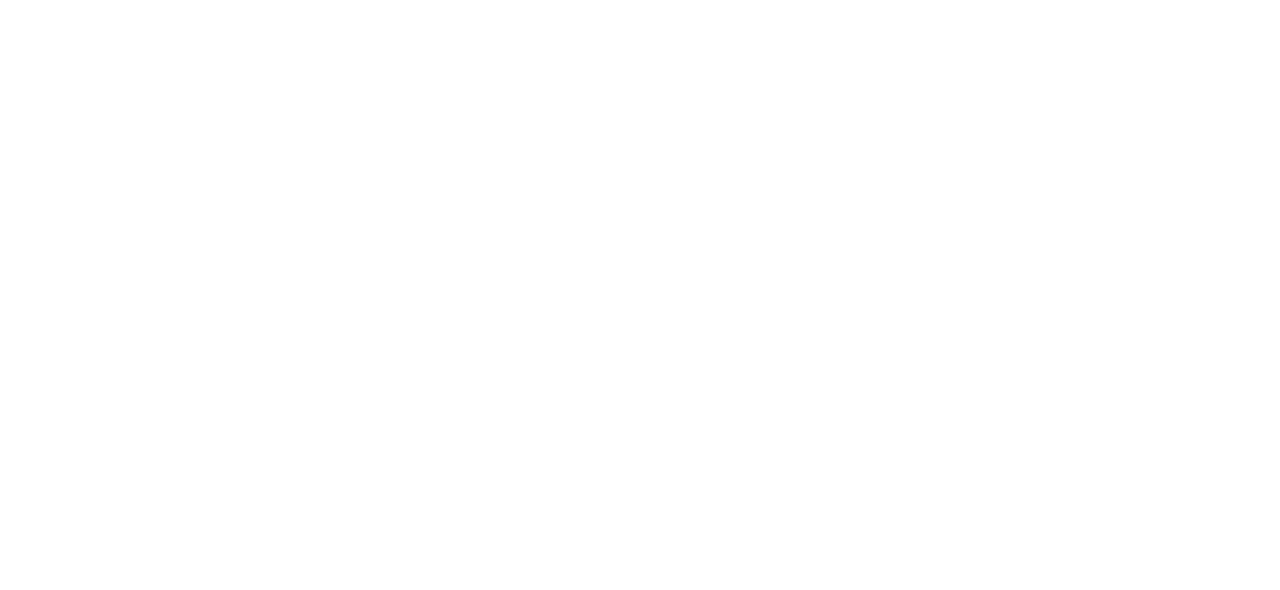
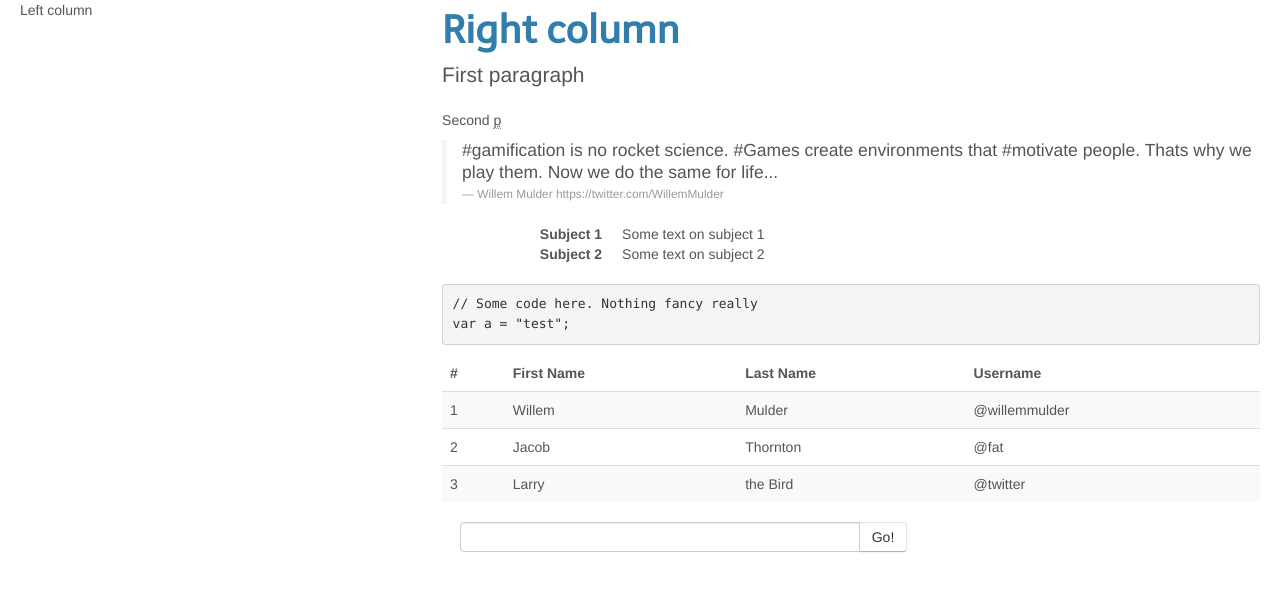
Before and after one commit to willemmulder/Boilerplate.js, a plain HTML site: page index.html in a window 1280 px wide. Drawn offline with nearby package versions, Linux system fonts and the light colour scheme; files that its build step writes are made by us from their sources.

Commit message:
Disable CSS by default. Added some default content.

```diff
--- a/index.html
+++ b/index.html
@@ -4,7 +4,7 @@
 		<link rel="stylesheet" type="text/css" href="static/css/bootstrap.min.css">
 
 		<!-- Serverside LESS -> CSS or just raw CSS -->
-		<link rel="stylesheet" type="text/css" href="static/css/style.css">
+		<!-- <link rel="stylesheet" type="text/css" href="static/css/style.css">-->
 		<!-- / Serverside LESS -> CSS or just raw CSS -->
 
 		<!-- Client side LESS -->
@@ -18,8 +18,70 @@
 		</script>
 	</head>
 	<body>
-		<div class='container'>
-
+		<div class='container-fluid'>
+			<div class="row-fluid">
+				<div class="span4">
+					<p>
+						Left column
+					</p>
+				</div>
+				<div class="span8">
+					<h1>Right column</h1>
+					<p class='lead'>
+						First paragraph
+					</p>
+					<p>
+						Second <abbr title="paragraph">p</abbr>
+					</p>
+					<blockquote>
+						<p>#gamification is no rocket science. #Games create environments that #motivate people. Thats why we play them. Now we do the same for life...</p>
+						<small>Willem Mulder <cite title="twitter">https://twitter.com/WillemMulder</cite></small>
+					</blockquote>
+					<dl class="dl-horizontal">
+						<dt>Subject 1</dt>
+						<dd>Some text on subject 1</dd>
+						<dt>Subject 2</dt>
+						<dd>Some text on subject 2</dd>
+					</dl>
+					<pre>
+// Some code here. Nothing fancy really
+var a = "test";</pre>
+					<table class="table table-striped">
+						<thead>
+							<tr>
+								<th>#</th>
+								<th>First Name</th>
+								<th>Last Name</th>
+								<th>Username</th>
+							</tr>
+						</thead>
+						<tbody>
+							<tr>
+								<td>1</td>
+								<td>Willem</td>
+								<td>Mulder</td>
+								<td>@willemmulder</td>
+							</tr>
+							<tr>
+								<td>2</td>
+								<td>Jacob</td>
+								<td>Thornton</td>
+								<td>@fat</td>
+							</tr>
+							<tr>
+								<td>3</td>
+								<td>Larry</td>
+								<td>the Bird</td>
+								<td>@twitter</td>
+							</tr>
+						</tbody>
+					</table>
+					<div class="input-append span12">
+						<input class="span6" id="appendedInputButton" type="text">
+						<button class="btn" type="button">Go!</button>
+					</div>
+				</div>
+			</div>
 		</div>
 		<script>
 			// Analytics
```
